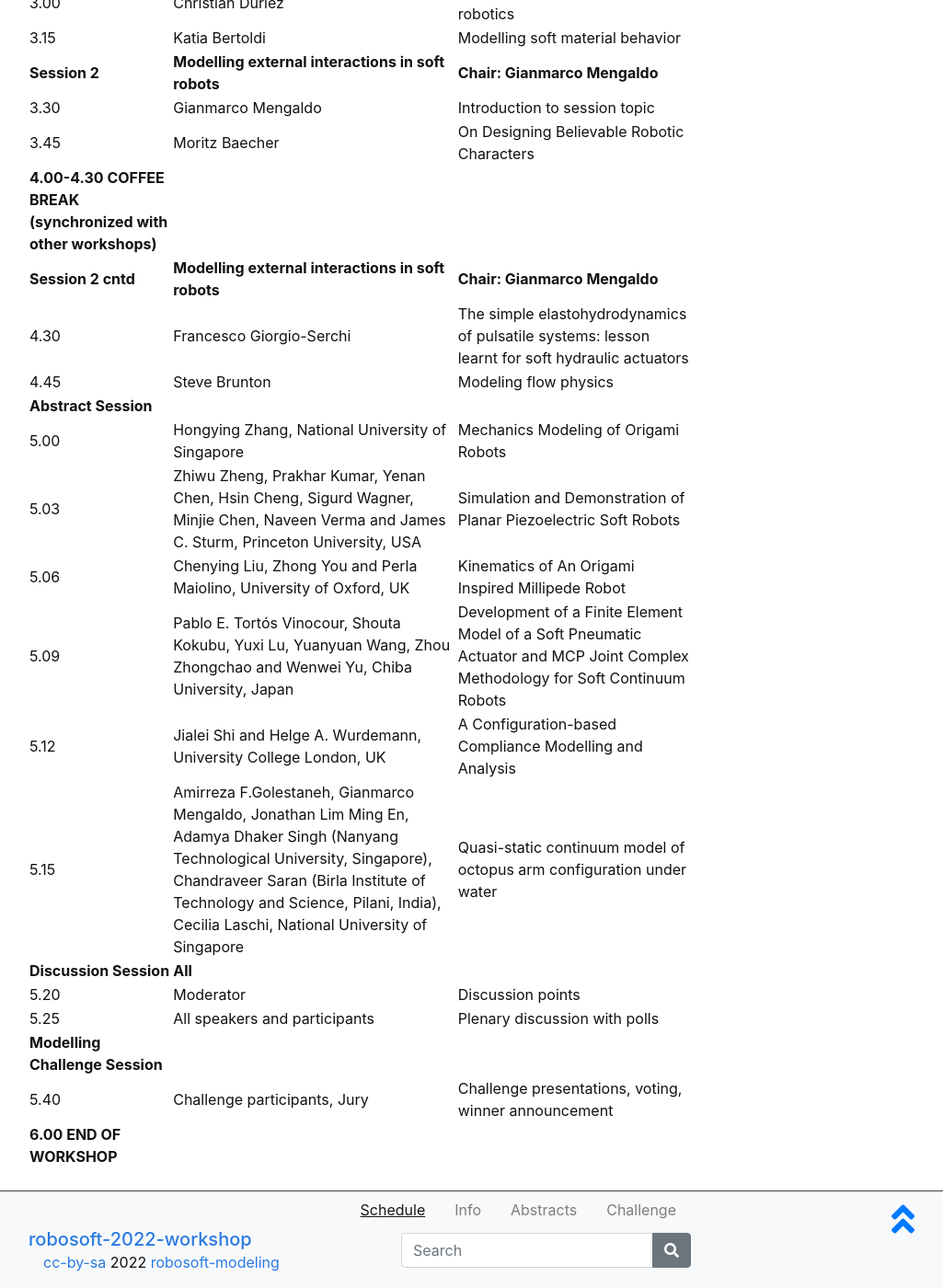
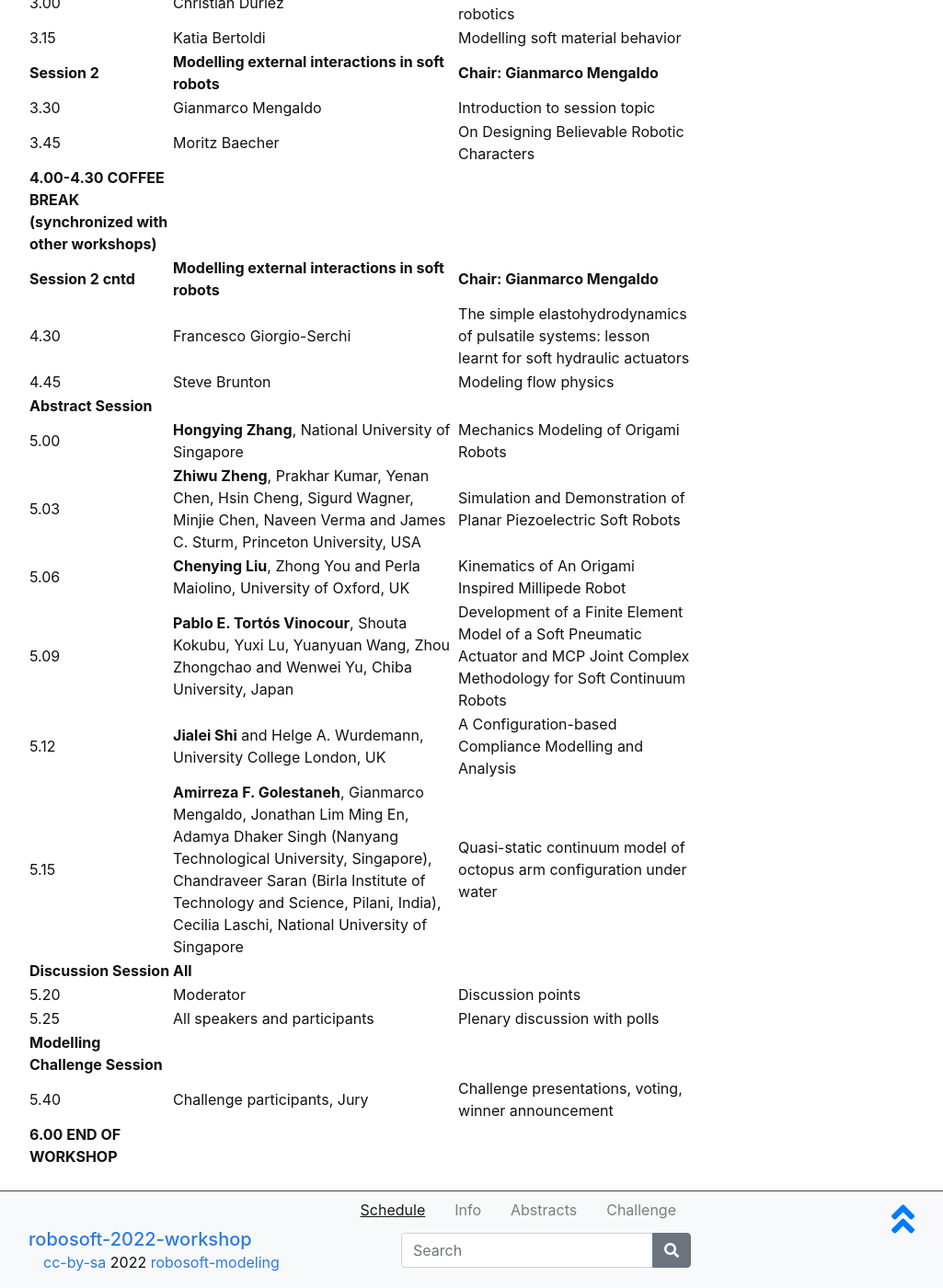
Before and after one commit to robosoft-modeling/robosoft-2022-workshop, a Jekyll site: the page built from content/1-schedule.md, in a window 1280 px wide and 1400 px high, scrolled down 547 px. Shown: the whole window at 92% size, without its empty margins (249-1274 px from the left). Built offline with Jekyll 4.4.1, drawn with Linux system fonts in a browser that asks for light colours.

```diff
--- a/content/1-schedule.md
+++ b/content/1-schedule.md
@@ -25,12 +25,12 @@ Time (GMT) | Speaker | Topic
 4.30    | Francesco Giorgio-Serchi            | The simple elastohydrodynamics of pulsatile systems: lesson learnt for soft hydraulic actuators
 4.45    | Steve Brunton                       | Modeling flow physics
 **Abstract Session** | |
-5.00    | Hongying Zhang, National University of Singapore | Mechanics Modeling of Origami Robots
-5.03    | Zhiwu Zheng, Prakhar Kumar, Yenan Chen, Hsin Cheng, Sigurd Wagner, Minjie Chen, Naveen Verma and James C. Sturm, Princeton University, USA | Simulation and Demonstration of Planar Piezoelectric Soft Robots
-5.06    | Chenying Liu, Zhong You and Perla Maiolino, University of Oxford, UK | Kinematics of An Origami Inspired Millipede Robot
-5.09    | Pablo E. Tortós Vinocour, Shouta Kokubu, Yuxi Lu, Yuanyuan Wang, Zhou Zhongchao and Wenwei Yu, Chiba University, Japan | Development of a Finite Element Model of a Soft Pneumatic Actuator and MCP Joint Complex Methodology for Soft Continuum Robots
-5.12    | Jialei Shi and Helge A. Wurdemann, University College London, UK | A Configuration-based Compliance Modelling and Analysis
-5.15    | Amirreza F.Golestaneh, Gianmarco Mengaldo, Jonathan Lim Ming En, Adamya Dhaker Singh (Nanyang Technological University, Singapore), Chandraveer Saran (Birla Institute of Technology and Science, Pilani, India), Cecilia Laschi, National University of Singapore | Quasi-static continuum model of octopus arm configuration under water
+5.00    | __Hongying Zhang__, National University of Singapore | Mechanics Modeling of Origami Robots
+5.03    | __Zhiwu Zheng__, Prakhar Kumar, Yenan Chen, Hsin Cheng, Sigurd Wagner, Minjie Chen, Naveen Verma and James C. Sturm, Princeton University, USA | Simulation and Demonstration of Planar Piezoelectric Soft Robots
+5.06    | __Chenying Liu__, Zhong You and Perla Maiolino, University of Oxford, UK | Kinematics of An Origami Inspired Millipede Robot
+5.09    | __Pablo E. Tortós Vinocour__, Shouta Kokubu, Yuxi Lu, Yuanyuan Wang, Zhou Zhongchao and Wenwei Yu, Chiba University, Japan | Development of a Finite Element Model of a Soft Pneumatic Actuator and MCP Joint Complex Methodology for Soft Continuum Robots
+5.12    | __Jialei Shi__ and Helge A. Wurdemann, University College London, UK | A Configuration-based Compliance Modelling and Analysis
+5.15    | __Amirreza F. Golestaneh__, Gianmarco Mengaldo, Jonathan Lim Ming En, Adamya Dhaker Singh (Nanyang Technological University, Singapore), Chandraveer Saran (Birla Institute of Technology and Science, Pilani, India), Cecilia Laschi, National University of Singapore | Quasi-static continuum model of octopus arm configuration under water
 **Discussion Session** | **All** |
 5.20    | Moderator                           | Discussion points
 5.25    | All speakers and participants       | Plenary discussion with polls
```
